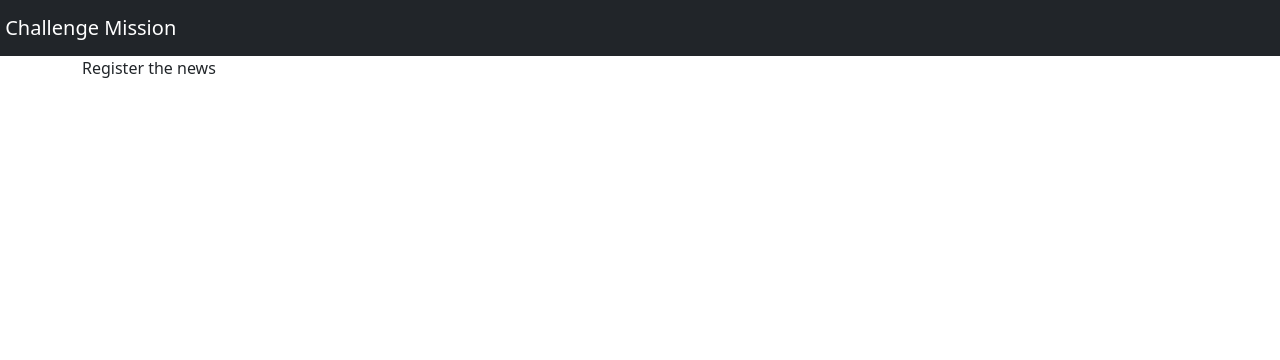
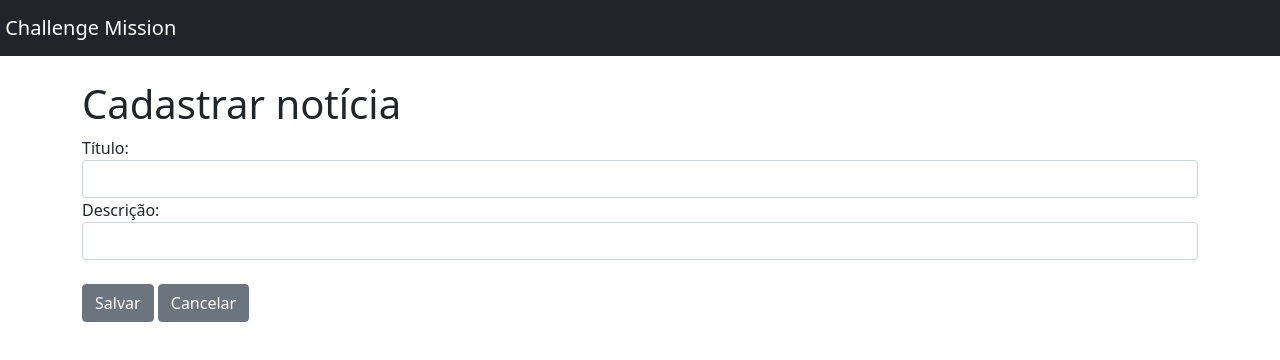
Before and after one commit to tiago123456789/challenge-mission, a React (Create React App) app in the folder frontend/: page /news/create in a window 1280 px wide. Shown: the top 360 px of the page. Built offline with nearby package versions, Linux system fonts and the light colour scheme.

Commit message:
Finished implementation the screen register the news

```diff
--- a/frontend/src/constants/App.js
+++ b/frontend/src/constants/App.js
@@ -5,6 +5,8 @@ export default {
 
     ROUTES: {
         REGISTER : "/auth/register",
-        LIST_NEWS: "/news"
+        LIST_NEWS: "/news",
+        REGISTER_NEWS: "/news/create"
+
     }
 }
--- a/frontend/src/pages/NewNews.js
+++ b/frontend/src/pages/NewNews.js
@@ -1,7 +1,59 @@
-import React from "react"
+import React from 'react'
+import { Button, Form, FormGroup, Label, Input } from 'reactstrap';
+import { useFormik } from "formik";
+import { Link } from "react-router-dom";
+import AlertErrorInput from '../components/AlertErrorInput';
+import RegisterNewsValidation from '../validations/RegisterNewsValidation';
+import notification from "../utils/Notification"
+import newsService from "../services/NewsService"
+import HandlerHttpError from '../utils/HandlerHttpError';
+import App from '../constants/App';
 
-export default () => (
-    <>
-        Register the news
-    </>
-)
+export default (props) => {
+    const formik = useFormik({
+        initialValues: {
+            title: '',
+            description: '',
+        },
+        validationSchema: RegisterNewsValidation,
+        onSubmit: async (values, { resetForm }) => {
+            try {
+                const data = await newsService.create(values);
+                resetForm();
+                notification.success("Criada com sucesso!")
+            } catch(error) {
+                notification.warning(HandlerHttpError(error).join("\n"))
+            }
+        },
+    });
+
+    return (
+        <>
+            <br />
+            <h1>Cadastrar notícia</h1>
+            <Form onSubmit={formik.handleSubmit}>
+                <FormGroup>
+                    <Label for="title">Título:</Label>
+                    <Input type="text" name="title"
+                        onChange={formik.handleChange}
+                        value={formik.values.title}
+                        id="title"/>
+                    <AlertErrorInput formik={formik} field="title" />
+
+                </FormGroup>
+                <FormGroup>
+                    <Label for="description">Descrição:</Label>
+                    <Input type="text" name="description"
+                        onChange={formik.handleChange}
+                        value={formik.values.description}
+                    />
+                    <AlertErrorInput formik={formik} field="description" />
+
+                </FormGroup>
+                <br />
+                <Button>Salvar</Button>&nbsp;
+                <Link to={App.ROUTES.LIST_NEWS}><Button>Cancelar</Button></Link>
+            </Form>
+        </>
+    )
+}
--- /dev/null
+++ b/frontend/src/services/NewsService.js
@@ -0,0 +1,15 @@
+import axios from "axios"
+
+const create = (register) => {
+    return axios.post(`${process.env.REACT_APP_URL_BASE}/news`, register).then(response => {
+        if (response.data) {
+            return response.data;
+        }
+        return response
+    })
+}
+
+
+export default {
+    create
+}
--- /dev/null
+++ b/frontend/src/validations/RegisterNewsValidation.js
@@ -0,0 +1,8 @@
+import * as Yup from 'yup';
+
+export default Yup.object().shape({
+    title: Yup.string()
+        .required('O campo é obrigatório.'),
+    description: Yup.string()
+        .required('O campo é obrigatório.'),
+});
```
